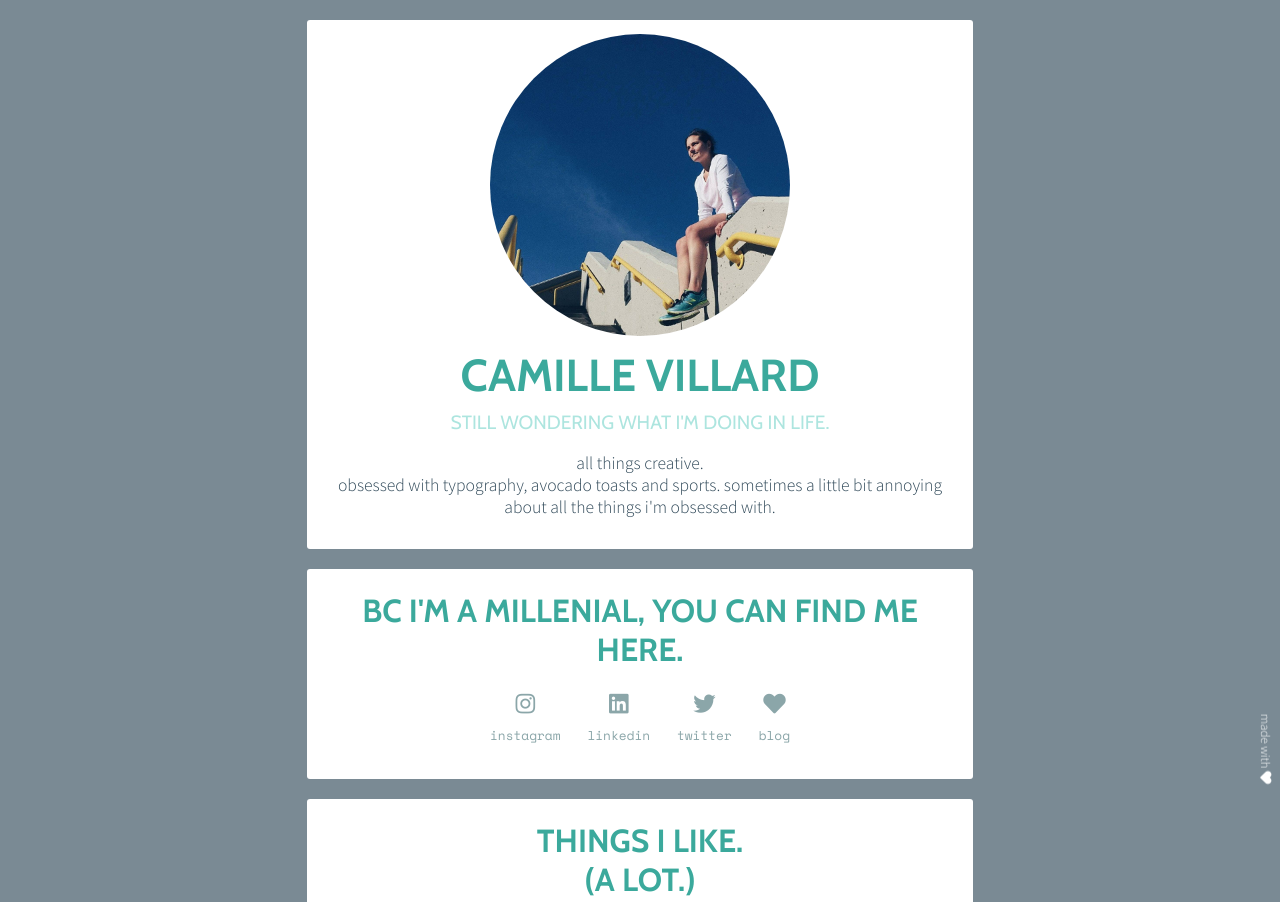
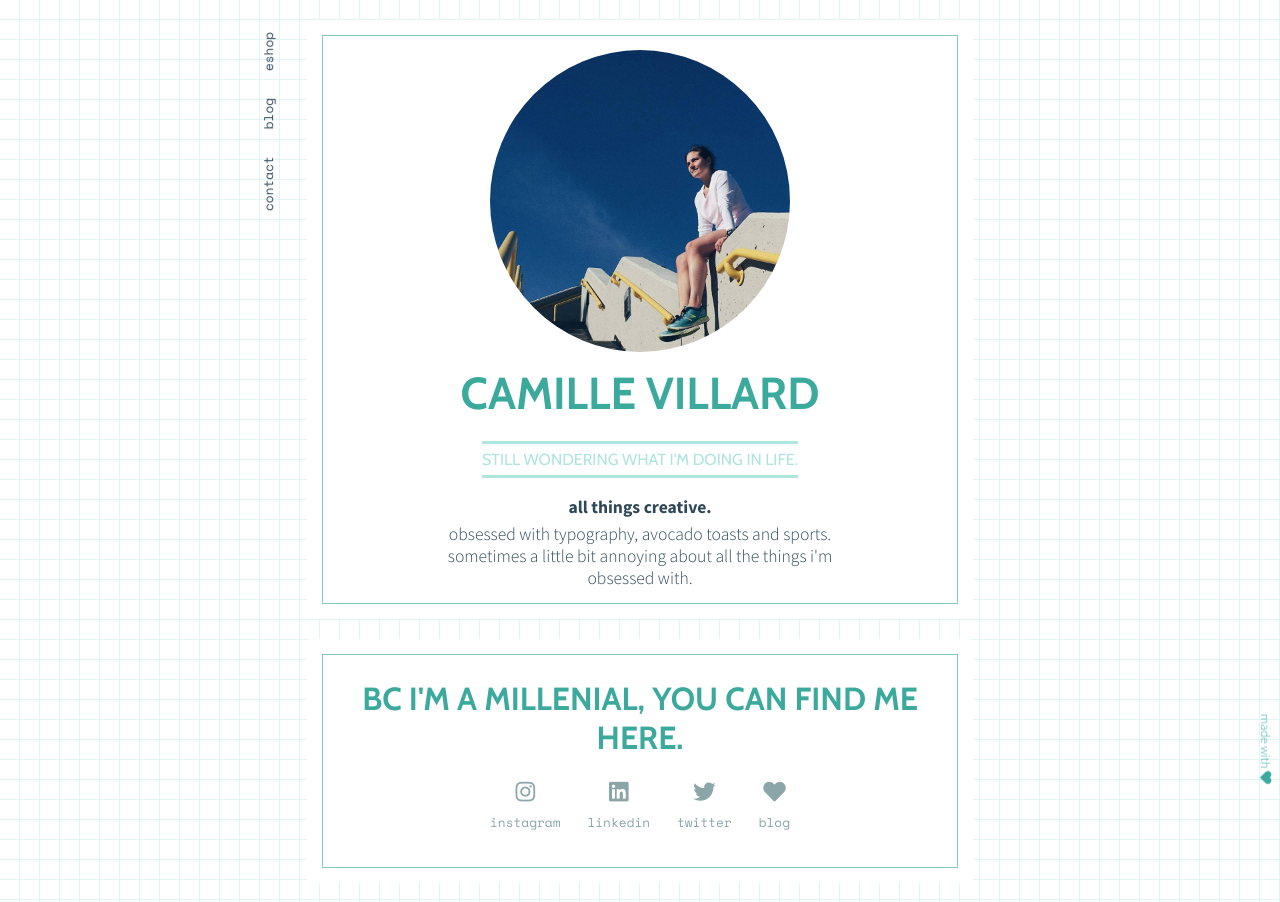
Before and after one commit to Camvillard/profile, a plain HTML site: page index.html in a window 1280 px wide. Shown: the top 902 px of the page. Drawn offline with nearby package versions, Linux system fonts and the light colour scheme.

Commit message:
added a nice bg and a fixed sidebar

```diff
--- a/index.html
+++ b/index.html
@@ -3,11 +3,19 @@
 <head>
   <meta charset="UTF-8">
   <link rel="stylesheet" href="https://use.fontawesome.com/releases/v5.4.1/css/all.css" integrity="sha384-5sAR7xN1Nv6T6+dT2mhtzEpVJvfS3NScPQTrOxhwjIuvcA67KV2R5Jz6kr4abQsz" crossorigin="anonymous">
-  <link href="https://fonts.googleapis.com/css?family=Cabin:400,400i,700,700i|Source+Sans+Pro:300,300i|Space+Mono:400,400i" rel="stylesheet">
+  <link href="https://fonts.googleapis.com/css?family=Cabin:400,400i,700,700i|Source+Sans+Pro:300,300i,700,700i|Space+Mono:400,400i" rel="stylesheet">
   <link rel="stylesheet" href="style.css">
   <title>this is cam. she's badass.</title>
 </head>
 <body>
+
+  <div id="sidebar">
+    <ul class="list-inline">
+      <li><a href="mailto:hello@camillevillard.com" target="_blank">contact</a></li>
+      <li><a href="https://les-parentheses.com/" target="_blank">blog</a></li>
+      <li><a href="https://papermiint.com" target="_blank">eshop</a></li>
+    </ul>
+  </div>
 
   <div class="container">
 
@@ -17,9 +25,9 @@
 
       <h1>camille villard</h1>
 
-      <h3 id="header-subtitle">still wondering what i'm doing in life.</h3>
+      <h3 id="header-subtitle"><span>still wondering what i'm doing in life.</span></h3>
 
-      <p id="about-me">all things creative. <br>
+      <p id="about-me"><span>all things creative.</span><br>
       obsessed with typography, avocado toasts and sports.
       sometimes a little bit annoying about all the things i'm obsessed with.</p>
 
@@ -80,11 +88,11 @@
 
      </div> <!-- end of card -->
 
-     <div class ="card">
+     <div class ="card" id="helvetica-love">
 
       <h2>yeah, no, just joking.</h2>
-      <img id="helvetica-love"src="images/helvetica-2.jpg" alt="helvetica is my religion">
-      <p>helvetica is my only religion.</p>
+      <p>helvetica is my one and only religion.</p>
+      <img src="images/helvetica-2.jpg" alt="helvetica is my religion">
 
     </div> <!-- end of card -->
 
--- a/style.css
+++ b/style.css
@@ -1,22 +1,29 @@
 
-/* ----- GENEREAL STYLES ----- */
+/* ----- 1/ GENEREAL STYLES ----- */
 
 body {
   font-family: 'Source Sans Pro', sans-serif;
   font-weight: 300;
   color: #2F4858;
-  background: #7A8A94;
   font-size: .9rem;
+  background-color: white;
+  background-image: linear-gradient(#E1F5F3 1px, transparent 1px),
+  linear-gradient(90deg, #E1F5F3 1px, transparent 1px),
+  linear-gradient(#E1F5F3 1px, transparent 1px),
+  linear-gradient(90deg, #E1F5F3 1px, transparent 1px);
+  background-size: 100px 100px, 100px 100px, 20px 20px, 20px 20px;
+  background-position:-1px -1px;
 }
+
 
 .container {
   width: 80vw;
-  margin: 16px auto;
+  margin: 20px auto;
 }
 
 
 h1, h2, h3, h4 {
-  margin: 8px;
+  margin: 10px;
   font-family: 'Cabin', sans-serif;
   font-weight: 800;
   text-transform: uppercase;
@@ -48,7 +55,6 @@ a {
   color: #8BA6A9;
   font-size: .8rem;
   padding: 6px 12px;
-  /*border-bottom: 3px solid #000;*/
 }
 
 a:hover {
@@ -56,19 +62,31 @@ a:hover {
   color: white;
 }
 
-/*p {
-  margin: 2px 70px;
-}*/
+
+/* ----- 2/ SIDEBAR ----- */
+
+#sidebar {
+  text-align: center;
+}
+
+#sidebar a {
+  color: #2F4858;
+}
+
+
+/* ----- 3/ CONTENT ----- */
 
 .card {
   background: white;
   margin: 20px auto;
   border-radius: 3px;
   text-align: center;
-  padding: 14px 18px;
+  padding: 20px 26px;
+  outline: 1px solid #82C8C0;
+  outline-offset: -12px;
 }
 
-/* ----- HEADER CARD ----- */
+/* ----- 3.1/ HEADER CARD ----- */
 
 #profile-pic {
   max-width: 300px;
@@ -77,16 +95,31 @@ a:hover {
 }
 
 h3#header-subtitle {
+  margin: 20px auto;
+}
+
+h3#header-subtitle span {
   color: #ADE5DF;
   font-weight: 400;
-  font-size: 1.2rem;
+  font-size: 1rem;
+  border-top: 3px solid #ADE5DF;
+  border-bottom: 3px solid #ADE5DF;
+  padding-top: 6px;
+  padding-bottom: 6px;
 }
 
 p#about-me {
   font-size: 1.1rem;
+  max-width: 70%;
+  margin: auto;
 }
 
-/* ----- SOCIAL MEDIA CARD ----- */
+#about-me span {
+  font-weight: 800;
+  line-height: 1rem;
+}
+
+/* ----- 3.2/ SOCIAL MEDIA CARD ----- */
 
 ul {
   margin-top: 24px;
@@ -110,21 +143,24 @@ i {
 }
 
 
-/* ----- TABLE STYLES ----- */
+/* ----- 3.3/ TABLE STYLES ----- */
 
 .love-things-img {
   max-width: 400px;
 }
 
 
-/* ----- HELVETICA CARD ----- */
+/* ----- 3.4/ HELVETICA CARD ----- */
 
 .card img {
   width: 80%;
   margin: auto;
 }
 
-/* ----- LE WAGON CARD ----- */
+#helvetica-love {
+}
+
+/* ----- 3.5/ LE WAGON CARD ----- */
 
 #button-cta {
   margin: 22px auto;
@@ -143,11 +179,11 @@ i {
   background: white;
 }
 
-/* ----- FOOTER ----- */
+/* ----- 4/ FOOTER ----- */
 
 #credits-love {
   font-size: .6rem;
-  color: white;
+  color: #3BA99C;
   position: fixed;
   right: 2vw;
   bottom: 2vh;
@@ -157,10 +193,10 @@ i {
 
 #credits-love i {
   font-size: .6rem;
-  color: white;
+  color: #3BA99C;
 }
 
-/* ----- RESPONSIVE THINGS ----- */
+/* ----- 5/ RESPONSIVE THINGS ----- */
 
 
 @media only screen and (min-width: 860px) {
@@ -175,10 +211,36 @@ i {
 
 @media only screen and (min-width: 1024px) {
 
+  #sidebar {
+    position: fixed;
+    transform: rotate(-90deg);
+    transform-origin: top right;
+    left: 2vw;
+  }
+
   .container {
     width: 52vw;
     margin: 16px auto;
   }
+
+  .card {
+    padding: 30px 34px;
+    outline-offset: -16px;
+  }
+
+  /* ----- 5.2/ HEADER CARD ----- */
+
+  p#about-me {
+    font-size: 1.1rem;
+    max-width: 70%;
+    margin: auto;
+  }
+
+  #about-me span {
+    font-weight: 800;
+    line-height: 2rem;
+  }
+
 
   .element {
     position: relative;
@@ -194,7 +256,6 @@ i {
     background: #F0FAF9;
     padding: 12px
   }
-
 
   .love-things-img {
     max-width: 500px;
```
